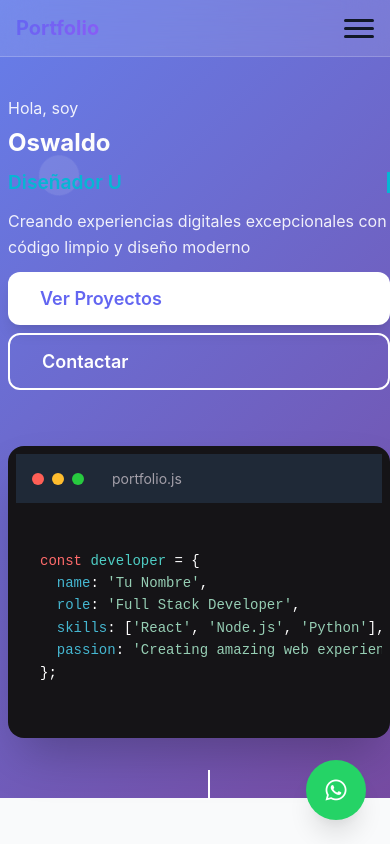
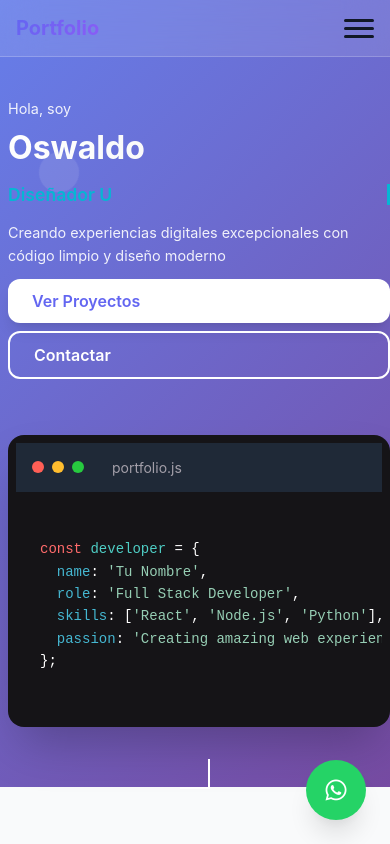
Before and after one commit to thunder609/porfolio, an Angular app: page / in a window 390 px wide. Shown: the top 844 px of the page. Built offline with nearby package versions, Linux system fonts and the light colour scheme.

Commit message:
refactor(hero): Ajustar responsividad para pantallas extra pequeñas

```diff
--- a/src/app/hero/hero.component.css
+++ b/src/app/hero/hero.component.css
@@ -309,10 +309,31 @@
 
 @media (max-width: 480px) {
   .hero-title {
-    font-size: 1.5rem;
+    font-size: 2rem; /* Ajustar tamaño para mejor impacto */
+    line-height: 1.2;
+  }
+  .greeting,
+  .hero-subtitle {
+    font-size: 0.9rem;
+  }
+  .typing-text {
+    font-size: 1.1rem;
+  }
+  .cta-button {
+    padding: var(--space-3) var(--space-6);
+    font-size: var(--font-size-md);
   }
   .code-window {
     padding: var(--space-2);
+  }
+}
+
+@media (max-width: 380px) {
+  .hero-title {
+    font-size: 1.8rem;
+  }
+  .typing-text {
+    font-size: 1rem;
   }
 }
 
```
